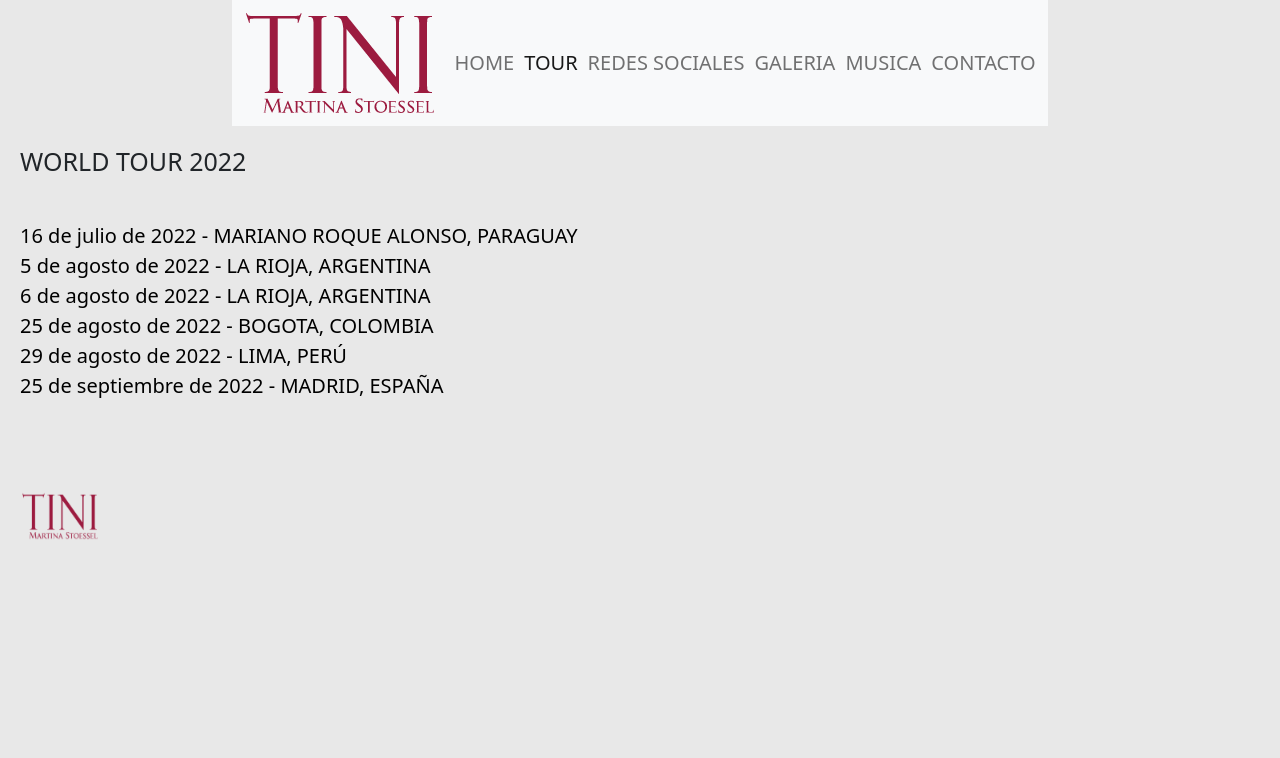
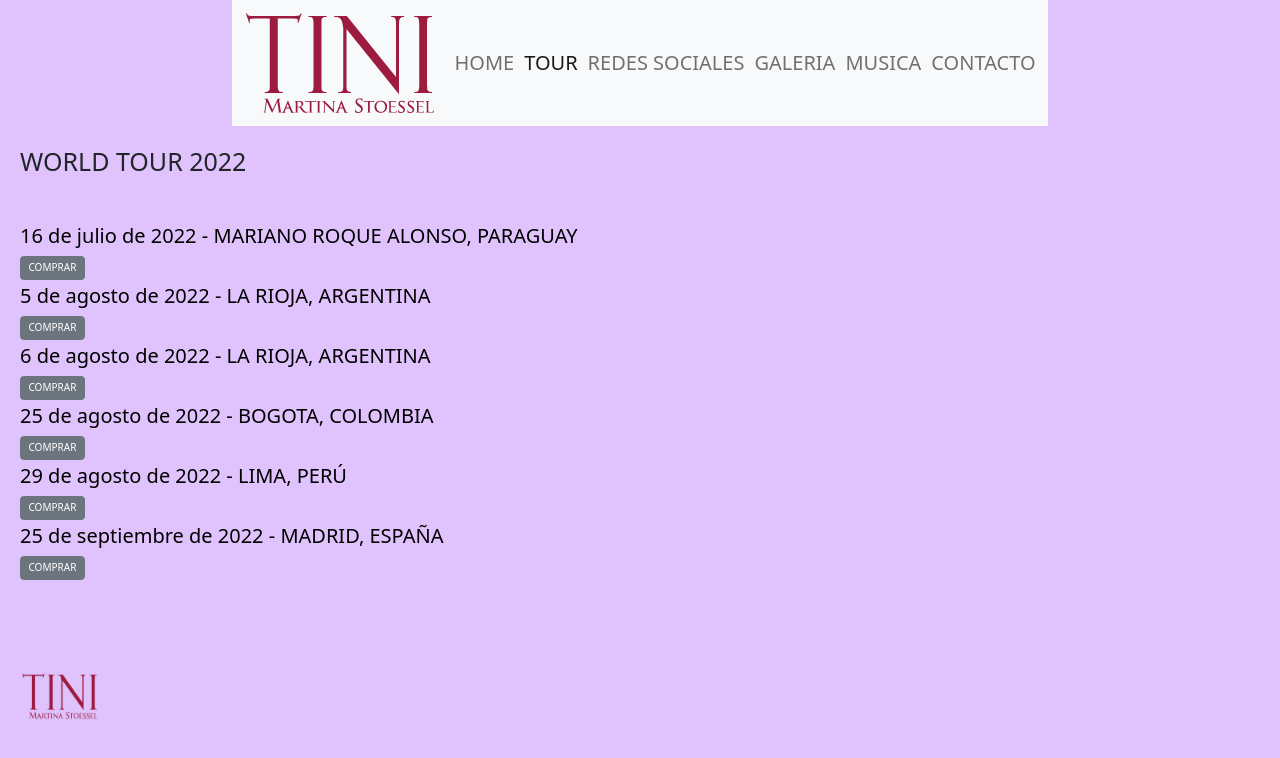
Before and after one commit to BarbiToledo/Tini-Stoessel, a website: page views/tour.html in a window 1280 px wide. Drawn offline with nearby package versions, Linux system fonts and the light colour scheme.

Commit message:
cambios basicos

```diff
--- a/scss/estilos.scss
+++ b/scss/estilos.scss
@@ -36,7 +36,7 @@
 }
 
 body{
-background-color: #00000017;
+background-color: #000000d3;
 font-size: var(--spaicing-small);
 }
 
--- a/views/tour.html
+++ b/views/tour.html
@@ -1,25 +1,30 @@
 <!DOCTYPE html>
 <html lang="es">
+
 <head>
     <meta charset="UTF-8">
     <meta http-equiv="X-UA-Compatible" content="IE=edge">
     <meta name="viewport" content="width=device-width, initial-scale=1.0">
     <!-- CSS only -->
-<link href="https://cdn.jsdelivr.net/npm/bootstrap@5.2.0-beta1/dist/css/bootstrap.min.css" rel="stylesheet" integrity="sha384-0evHe/X+R7YkIZDRvuzKMRqM+OrBnVFBL6DOitfPri4tjfHxaWutUpFmBp4vmVor" crossorigin="anonymous">
+    <link href="https://cdn.jsdelivr.net/npm/bootstrap@5.2.0-beta1/dist/css/bootstrap.min.css" rel="stylesheet"
+        integrity="sha384-0evHe/X+R7YkIZDRvuzKMRqM+OrBnVFBL6DOitfPri4tjfHxaWutUpFmBp4vmVor" crossorigin="anonymous">
     <!-- CSS PROPIO -->
     <link rel="stylesheet" href="../assets/css/estilos.css">
+    <script src="https://kit.fontawesome.com/52488b5401.js" crossorigin="anonymous"></script>
     <title> TOUR </title>
     <link rel="shortcut icon" href="../assets/img/logottt.png" type="image/x-icon">
 </head>
+
 <body>
     <header>
 
         <nav class="navbar navbar-expand-lg bg-light">
             <div class="container-fluid">
-                <a class="navbar-brand" href="../index.html"> <img src="../assets/img/Tini_martina_stoessel_logo.png" alt=""> </a>
+                <a class="navbar-brand" href="../index.html"> <img src="../assets/img/Tini_martina_stoessel_logo.png"
+                        alt=""> </a>
                 <button class="navbar-toggler" type="button" data-bs-toggle="collapse"
-                    data-bs-target="#navbarSupportedContent" aria-controls="navbarSupportedContent" aria-expanded="false"
-                    aria-label="Toggle navigation">
+                    data-bs-target="#navbarSupportedContent" aria-controls="navbarSupportedContent"
+                    aria-expanded="false" aria-label="Toggle navigation">
                     <span class="navbar-toggler-icon"></span>
                 </button>
                 <div class="collapse navbar-collapse" id="navbarSupportedContent">
@@ -50,13 +55,19 @@
     </header>
     <main>
         <h1> WORLD TOUR 2022 </h1>
-        <ul class="fechas__tour" >
+        <ul class="fechas__tour">
             <li> 16 de julio de 2022 - MARIANO ROQUE ALONSO, PARAGUAY</li>
+            <div> <button type="button" class="btn btn-secondary"> COMPRAR </button> </div>
             <li> 5 de agosto de 2022 - LA RIOJA, ARGENTINA</li>
+            <div> <button type="button" class="btn btn-secondary"> COMPRAR </button> </div>
             <li> 6 de agosto de 2022 - LA RIOJA, ARGENTINA</li>
+            <div> <button type="button" class="btn btn-secondary"> COMPRAR </button> </div>
             <li> 25 de agosto de 2022 - BOGOTA, COLOMBIA</li>
+            <div> <button type="button" class="btn btn-secondary"> COMPRAR </button> </div>
             <li> 29 de agosto de 2022 - LIMA, PERÚ</li>
+            <div> <button type="button" class="btn btn-secondary"> COMPRAR </button> </div>
             <li> 25 de septiembre de 2022 - MADRID, ESPAÑA</li>
+            <div> <button type="button" class="btn btn-secondary"> COMPRAR </button> </div>
         </ul>
     </main>
     <br>
@@ -67,6 +78,9 @@
     </footer>
 
     <!-- JavaScript Bundle with Popper -->
-<script src="https://cdn.jsdelivr.net/npm/bootstrap@5.2.0-beta1/dist/js/bootstrap.bundle.min.js" integrity="sha384-pprn3073KE6tl6bjs2QrFaJGz5/SUsLqktiwsUTF55Jfv3qYSDhgCecCxMW52nD2" crossorigin="anonymous"></script>
+    <script src="https://cdn.jsdelivr.net/npm/bootstrap@5.2.0-beta1/dist/js/bootstrap.bundle.min.js"
+        integrity="sha384-pprn3073KE6tl6bjs2QrFaJGz5/SUsLqktiwsUTF55Jfv3qYSDhgCecCxMW52nD2" crossorigin="anonymous">
+    </script>
 </body>
+
 </html>
```
Also changed, not shown: index.html (+3 -2 lines), views/contacto.html (+1 -0 lines), views/galeria.html (+0 -6 lines), assets/css/estilos.css. Lines whose indentation alone changed are shown as unchanged.
